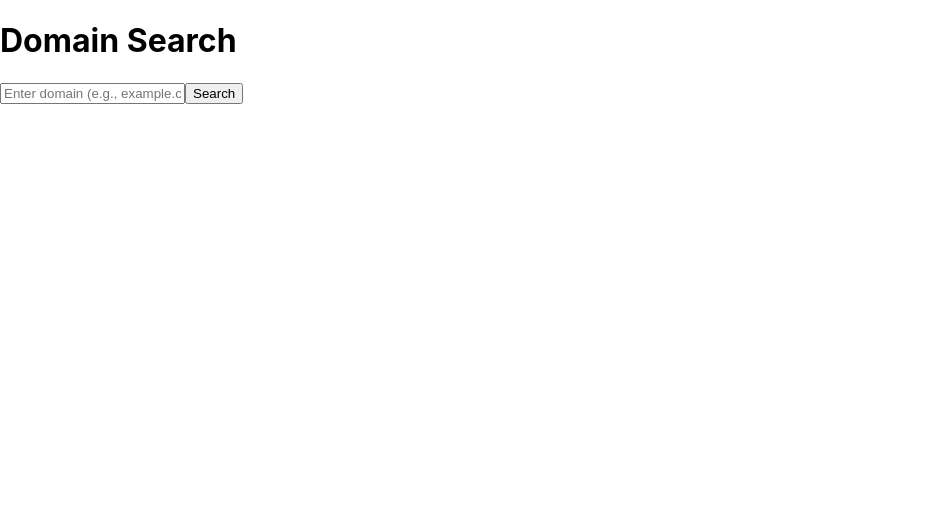
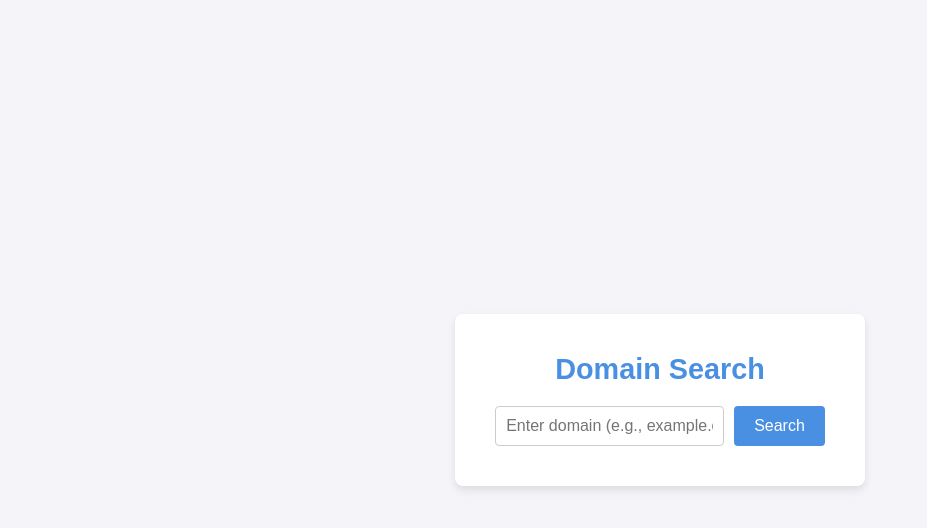
Before and after one commit to shoppingarena/front, a React (Create React App) app: page / in a window 1280 px wide. Shown: the top 528 px of the page, without its empty margins (0-927 px from the left). Built offline with nearby package versions, Linux system fonts and the light colour scheme.

Commit message:
error-message is styled correctly under input field

```diff
--- a/src/App.js
+++ b/src/App.js
@@ -3,6 +3,7 @@ import Header from './Header';
 import SearchForm from './SearchForm';
 import SearchResults from './SearchResults';
 import axios from 'axios';
+import './app.css';
 
 function App() {
   const [domain, setDomain] = useState('');
--- a/src/SearchForm.js
+++ b/src/SearchForm.js
@@ -31,6 +31,8 @@ function SearchForm({ onSearch, setDomain, domain }) {
 
     return (
         <form onSubmit={handleSubmit}>
+            <div className='form-container'>
+                <div className="input-container">
                     <input
                         type="text"
                         value={domain}
@@ -41,9 +43,14 @@ function SearchForm({ onSearch, setDomain, domain }) {
                     <button type="submit" className="button">
                         Search
                     </button>
+                </div>
+                <div className='error-message'>
                     {!isValid && <p style={{ color: 'red' }}>Invalid Domain name</p>}
+                </div>
+            </div>
 
         </form>
+
     );
 }
 
--- a/src/index.css
+++ b/src/index.css
@@ -48,3 +48,16 @@ code {
     transform: scale(1);
   }
 }
+.form-container {
+  display: flex;
+  flex-direction: column;
+
+}
+
+.input-container {
+  display: flex;
+}
+
+.error-message {
+  display: block;
+}
```
Also changed, not shown: src/app.css (renamed from src/App.css). Lines whose indentation alone changed are shown as unchanged.
